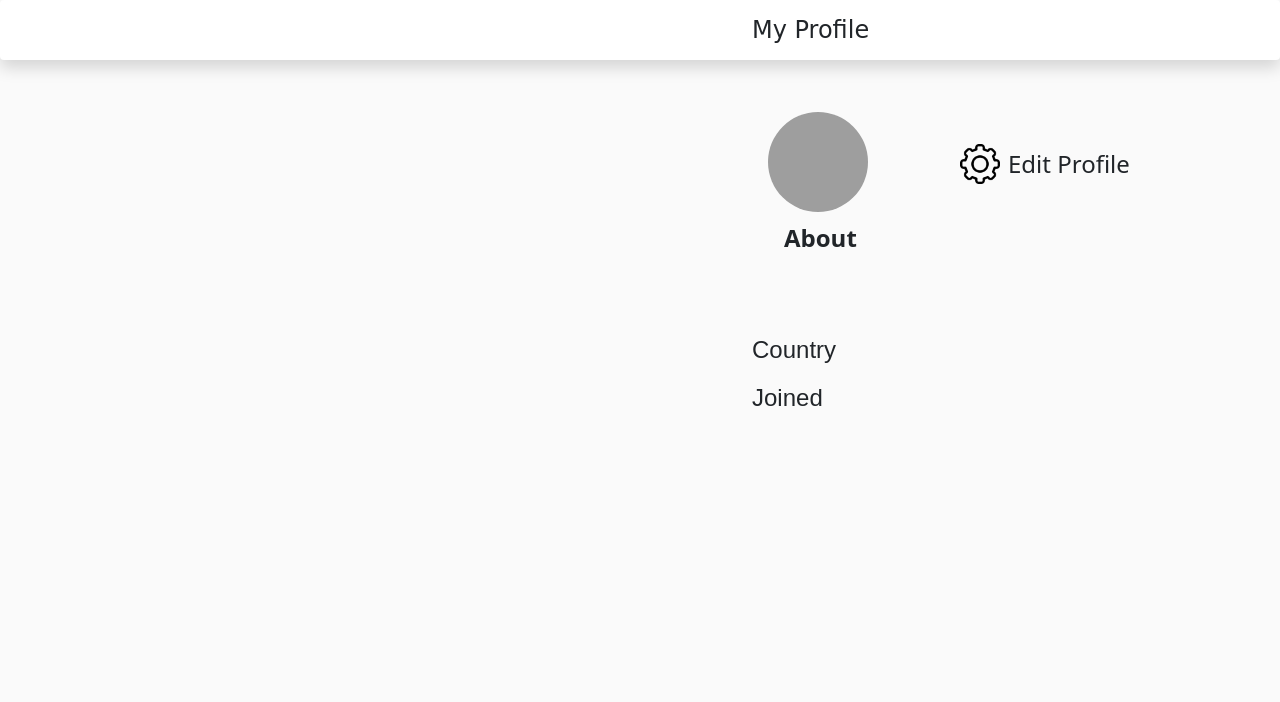
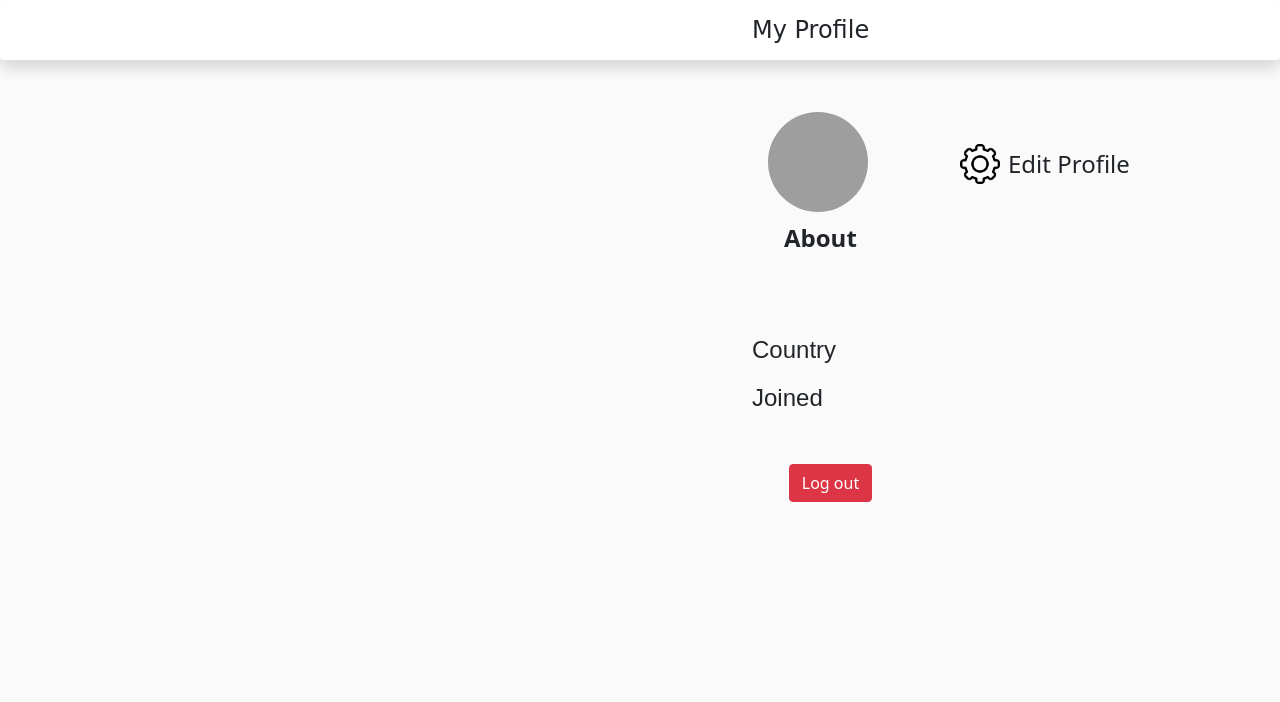
Before and after one commit to Ampplex/Ampplex-chat-App, a Flask app: page /MyProfile in a window 1280 px wide; the page is wider, and only the part inside the window is pictured. Shown: the top 702 px of that part. Run offline with Flask 2, Linux system fonts and the light colour scheme; a user stored in the database is signed in; grey boxes are pictures that could not be loaded.

Commit message:
added log out feature

```diff
--- a/main.py
+++ b/main.py
@@ -80,6 +80,11 @@ def splitUserData(USER_DATA):
     return USER_DATA
 
 
+def Logout_User():
+    session.clear()
+    return redirect('/')
+
+
 @app.route('/', methods=['GET', 'POST'])
 def User_Auth():
 
@@ -160,18 +165,24 @@ def SignUp_Auth():
 def ChatRoom():
     # Removing the user logined from the recommendation to give proper recommendation
     USER_DATA = Ampplex_UserAuthentication().query.all()
+    if "user" in session:
+        user = session["user"]
+        Index = user[0]
+        USER_DATA.remove(USER_DATA[int(Index)-1])
 
-    user = session["user"]
-    Index = user[0]
-    USER_DATA.remove(USER_DATA[int(Index)-1])
-
-    return render_template('chatroom.html', UserData=USER_DATA)
+        return render_template('chatroom.html', UserData=USER_DATA)
+    else:
+        return redirect('/')
 
 
-@app.route('/MyProfile')
+@app.route('/MyProfile', methods=['GET', 'POST'])
 def MyProfile():
     if "user" in session:
         user = session["user"]
+        if request.method == 'POST':
+            if request.form.get('logout_user'):
+                Logout_User()
+
         return render_template('user_profile.html', userInfo=user)
     else:
         return redirect('/')
--- a/templates/user_profile.html
+++ b/templates/user_profile.html
@@ -47,6 +47,14 @@
             {{userInfo[6]}}</h4>
     </div>
 
+    <div class="logout-Btn">
+        <form action="/MyProfile" method="POST">
+            <button type="submit" class="btn btn-danger" id="logout-me" name="logout_user"
+                style="position: absolute; top: 29rem; left: 49.3rem;" value="logout_user">Log
+                out</button>
+        </form>
+    </div>
+
     <style>
         @keyframes rotateSetting {
             from {
```
